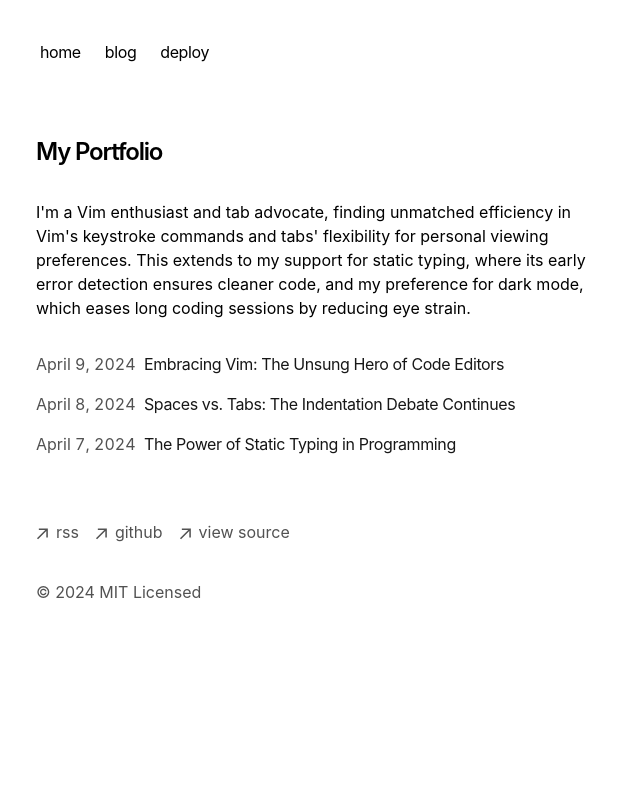
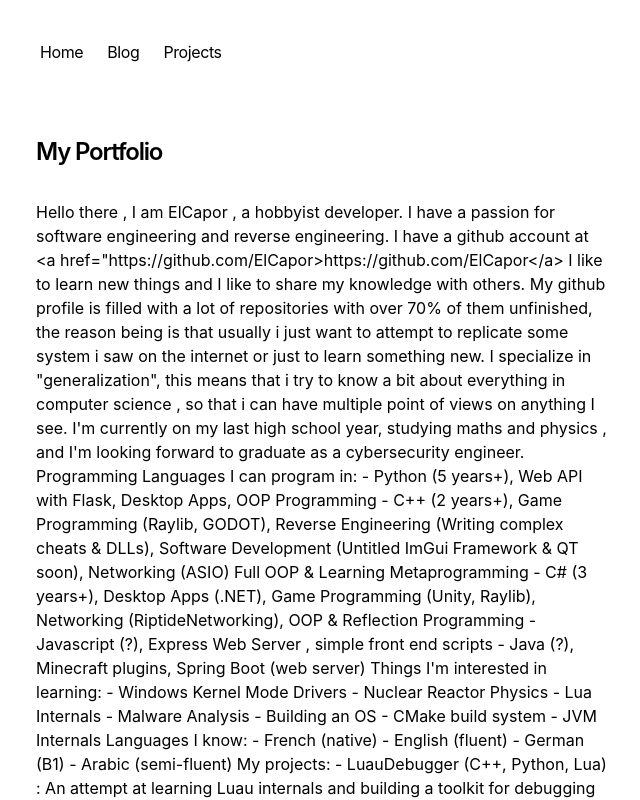
Before and after one commit to ElCapor/my-blog, a Next.js app: page / in a window 1280 px wide. Shown: the top 800 px of the page, without its empty margins (316-956 px from the left). Built offline with nearby package versions, Linux system fonts and the light colour scheme.

Commit message:
Customization

```diff
--- a/app/components/nav.tsx
+++ b/app/components/nav.tsx
@@ -2,13 +2,13 @@
 
 const navItems = {
   '/': {
-    name: 'home',
+    name: 'Home',
   },
   '/blog': {
-    name: 'blog',
+    name: 'Blog',
   },
-  'https://vercel.com/templates/next.js/portfolio-starter-kit': {
-    name: 'deploy',
+  '/projects': {
+    name: 'Projects',
   },
 }
 
--- a/app/layout.tsx
+++ b/app/layout.tsx
@@ -11,8 +11,8 @@
 export const metadata: Metadata = {
   metadataBase: new URL(baseUrl),
   title: {
-    default: 'Next.js Portfolio Starter',
-    template: '%s | Next.js Portfolio Starter',
+    default: 'ElCapor\'s blog',
+    template: '%s | ElCapor\'s blog',
   },
   description: 'This is my portfolio.',
   openGraph: {
--- a/app/og/route.tsx
+++ b/app/og/route.tsx
@@ -2,7 +2,7 @@
 
 export function GET(request: Request) {
   let url = new URL(request.url)
-  let title = url.searchParams.get('title') || 'Next.js Portfolio Starter'
+  let title = url.searchParams.get('title') || 'ElCapor\'s blog'
 
   return new ImageResponse(
     (
--- a/app/page.tsx
+++ b/app/page.tsx
@@ -7,11 +7,48 @@
         My Portfolio
       </h1>
       <p className="mb-4">
-        {`I'm a Vim enthusiast and tab advocate, finding unmatched efficiency in
-        Vim's keystroke commands and tabs' flexibility for personal viewing
-        preferences. This extends to my support for static typing, where its
-        early error detection ensures cleaner code, and my preference for dark
-        mode, which eases long coding sessions by reducing eye strain.`}
+        {`Hello there , I am ElCapor , a hobbyist developer. I have a passion for software engineering
+        and reverse engineering. I have a github account at <a href="https://github.com/ElCapor>https://github.com/ElCapor</a>
+        I like to learn new things and I like to share my knowledge with others. My github profile is filled with a lot of repositories
+        with over 70% of them unfinished, the reason being is that usually i just want to attempt to replicate
+        some system i saw on the internet or just to learn something new. I specialize in "generalization", this means
+        that i try to know a bit about everything in computer science , so that i can have multiple point of views on anything
+        I see. I'm currently on my last high school year, studying maths and physics , and I'm looking forward to graduate as a cybersecurity
+        engineer.
+
+        Programming Languages I can program in:
+          - Python (5 years+), Web API with Flask, Desktop Apps, OOP Programming
+          - C++ (2 years+), Game Programming (Raylib, GODOT), Reverse Engineering (Writing complex cheats & DLLs), Software Development (Untitled ImGui Framework & QT soon), Networking (ASIO) Full OOP & Learning Metaprogramming
+          - C# (3 years+), Desktop Apps (.NET), Game Programming (Unity, Raylib), Networking (RiptideNetworking), OOP & Reflection Programming
+          - Javascript (?), Express Web Server , simple front end scripts
+          - Java (?), Minecraft plugins, Spring Boot (web server)
+
+        Things I'm interested in learning:
+          - Windows Kernel Mode Drivers
+          - Nuclear Reactor Physics
+          - Lua Internals
+          - Malware Analysis
+          - Building an OS
+          - CMake build system
+          - JVM Internals
+
+        Languages I know:
+          - French (native)
+          - English (fluent)
+          - German (B1)
+          - Arabic (semi-fluent)
+
+        My projects:
+          - LuauDebugger (C++, Python, Lua) : An attempt at learning Luau internals and building a toolkit for debugging and reversing luau scripts.
+          - FarlightExecutor (Javascript, Lua, C#) : A lua executor for the game Farlight that bypasses all securities.
+          - Il2CppInspector-Fork (C#) : A fork of Il2CppInspector that I made that added v29 support and fixed some bugs.
+          - Bloxlib (Discontinued)(Python) : A library that allowed to cheat on roblox externally with python, you could make full featured hacks, I wanted to prove that one doesnt need to use complex c++ detected stuff to make a cheat.
+          - Granny 3 Mod Menu (C++) : A mod menu for the game granny 3 fully made with C++, as an attempt to learn more about Unity IL2CPP reverse engineering.
+          - Popgroups Editor (C#) (3K+ Downloads) : A tool to spawn addon (modded) cars into traffic <a href="https://gta5-mods.com/tools/popgroups-editor">Here</a>
+
+        I barely play any game, maybe just Minecraft from time to time.
+        I am also a big fan of open source and I contribute from time to time to some projects.
+        `}
       </p>
       <div className="my-8">
         <BlogPosts />
--- a/app/sitemap.ts
+++ b/app/sitemap.ts
@@ -1,6 +1,6 @@
 import { getBlogPosts } from 'app/blog/utils'
 
-export const baseUrl = 'https://portfolio-blog-starter.vercel.app'
+export const baseUrl = 'https://elcapor.xyz'
 
 export default async function sitemap() {
   let blogs = getBlogPosts().map((post) => ({
```
